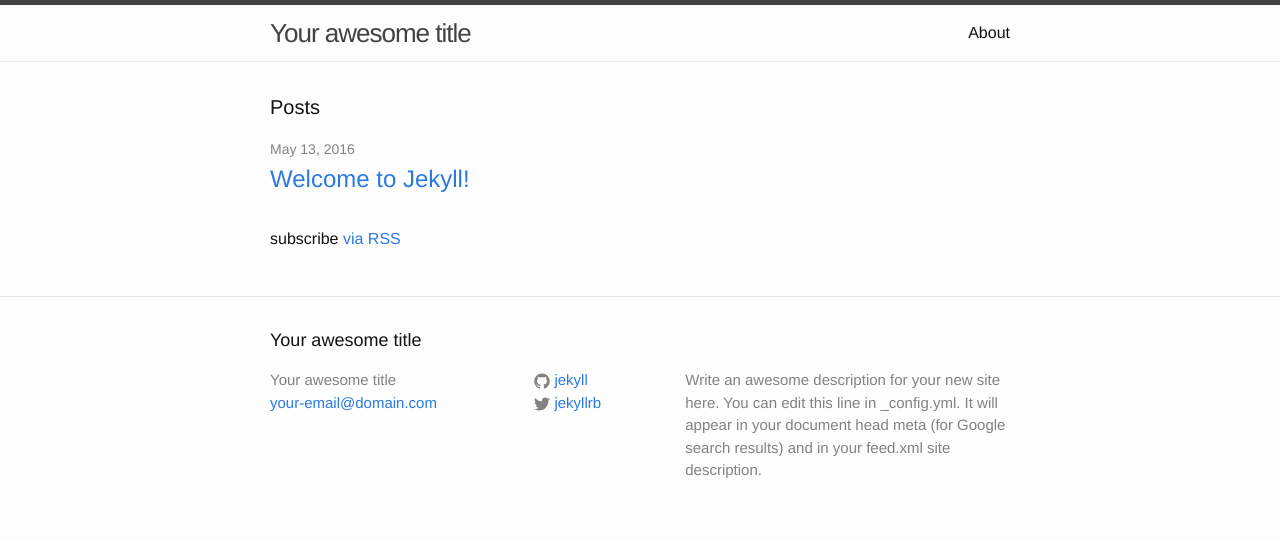
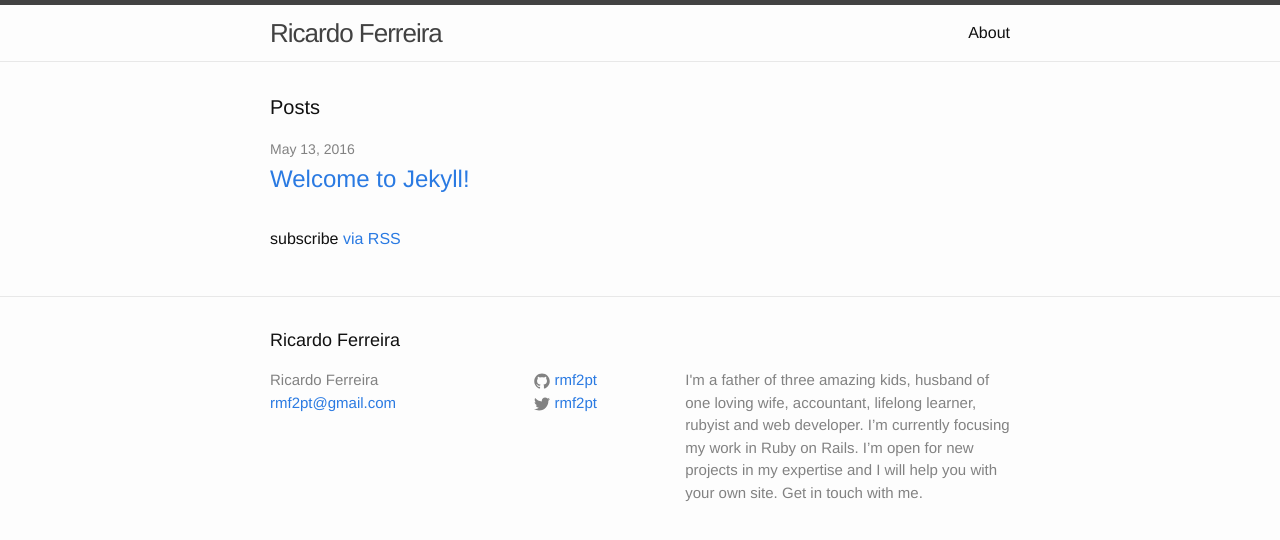
Before and after one commit to RMF2PT/rmf2pt.github.io, a Jekyll site: the page built from index.html, in a window 1280 px wide. Shown: the top 540 px of the page. Built offline with Jekyll 4.4.1, drawn with Linux system fonts in a browser that asks for light colours.

Commit message:
Update _config.yml

```diff
--- a/_config.yml
+++ b/_config.yml
@@ -6,16 +6,18 @@
 # 'jekyll serve'. If you change this file, please restart the server process.
 
 # Site settings
-title: Your awesome title
-email: your-email@domain.com
+title: Ricardo Ferreira
+email: rmf2pt@gmail.com
 description: > # this means to ignore newlines until "baseurl:"
-  Write an awesome description for your new site here. You can edit this
-  line in _config.yml. It will appear in your document head meta (for
-  Google search results) and in your feed.xml site description.
+  I'm a father of three amazing kids, husband of one loving wife,
+  accountant, lifelong learner, rubyist and web developer.
+  I’m currently focusing my work in Ruby on Rails.
+  I’m open for new projects in my expertise and I will help you with your own site.
+  Get in touch with me.
 baseurl: "" # the subpath of your site, e.g. /blog
-url: "http://yourdomain.com" # the base hostname & protocol for your site
-twitter_username: jekyllrb
-github_username:  jekyll
+url: "http://rmf2pt.com" # the base hostname & protocol for your site
+twitter_username: rmf2pt
+github_username:  rmf2pt
 
 # Build settings
 markdown: kramdown
```
